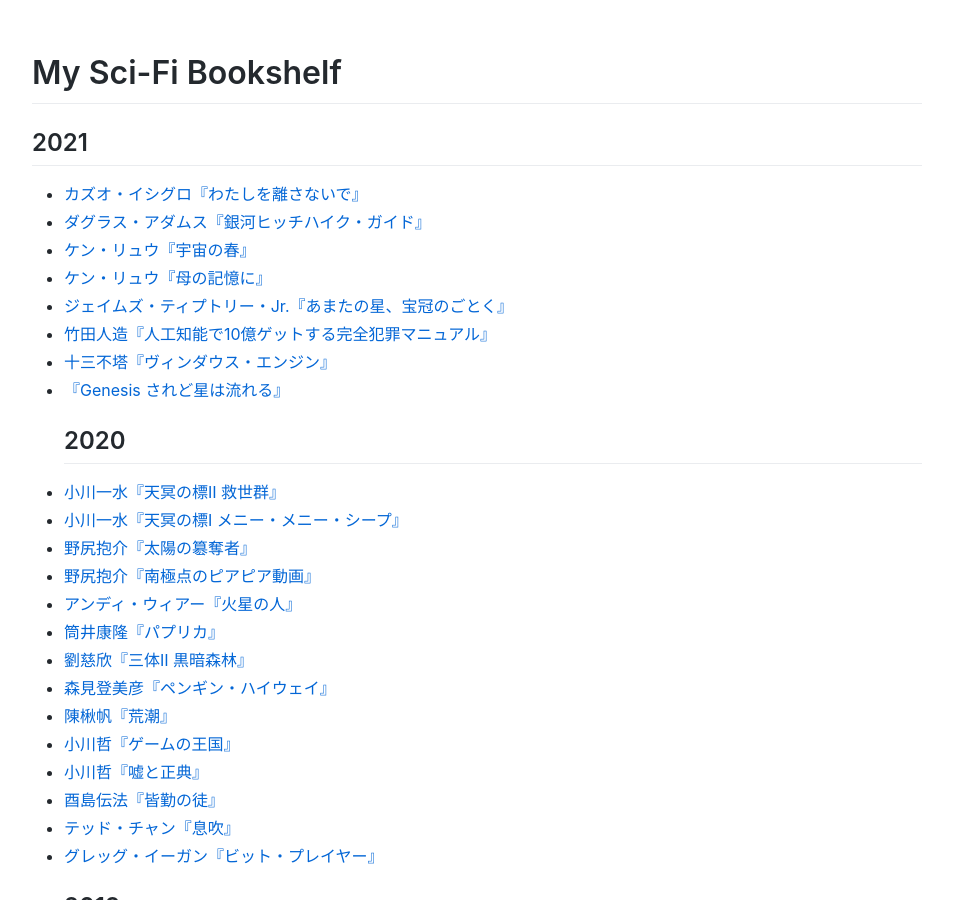
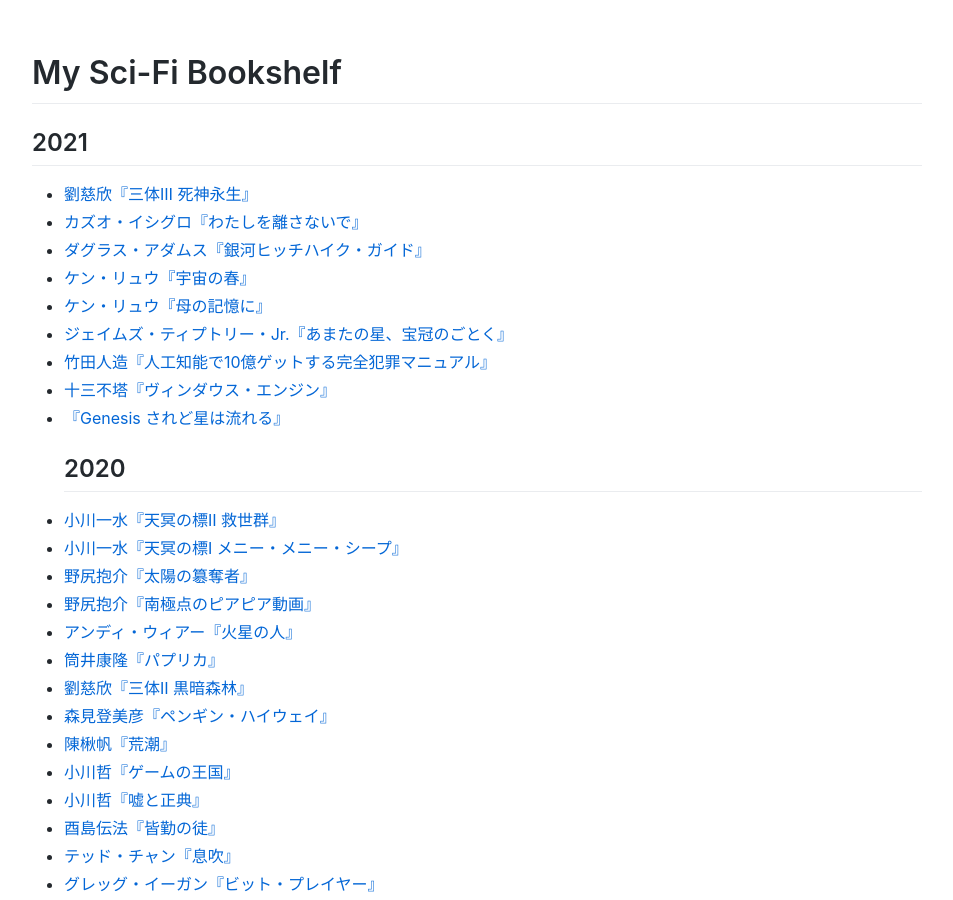
Before and after one commit to sankichi92/sankichi.net, a Jekyll site: the page built from sci-fi.md, in a window 1280 px wide and 900 px high. Shown: the whole window, without its empty margins (163-1116 px from the left). Built offline with Jekyll 4.4.1, drawn with Linux system fonts in a browser that asks for light colours; our own code applies the rules of GitHub Pages for plain Markdown files.

Commit message:
劉慈欣『三体Ⅲ 死神永生』

```diff
--- a/_data/sci-fi-novels.yml
+++ b/_data/sci-fi-novels.yml
@@ -1,3 +1,8 @@
+- title: 三体Ⅲ 死神永生
+  author: 劉慈欣
+  asin: B0922H5V2N
+  date: 2021-06-04
+
 - title: わたしを離さないで
   author: カズオ・イシグロ
   asin: B009DEMBO2
```
